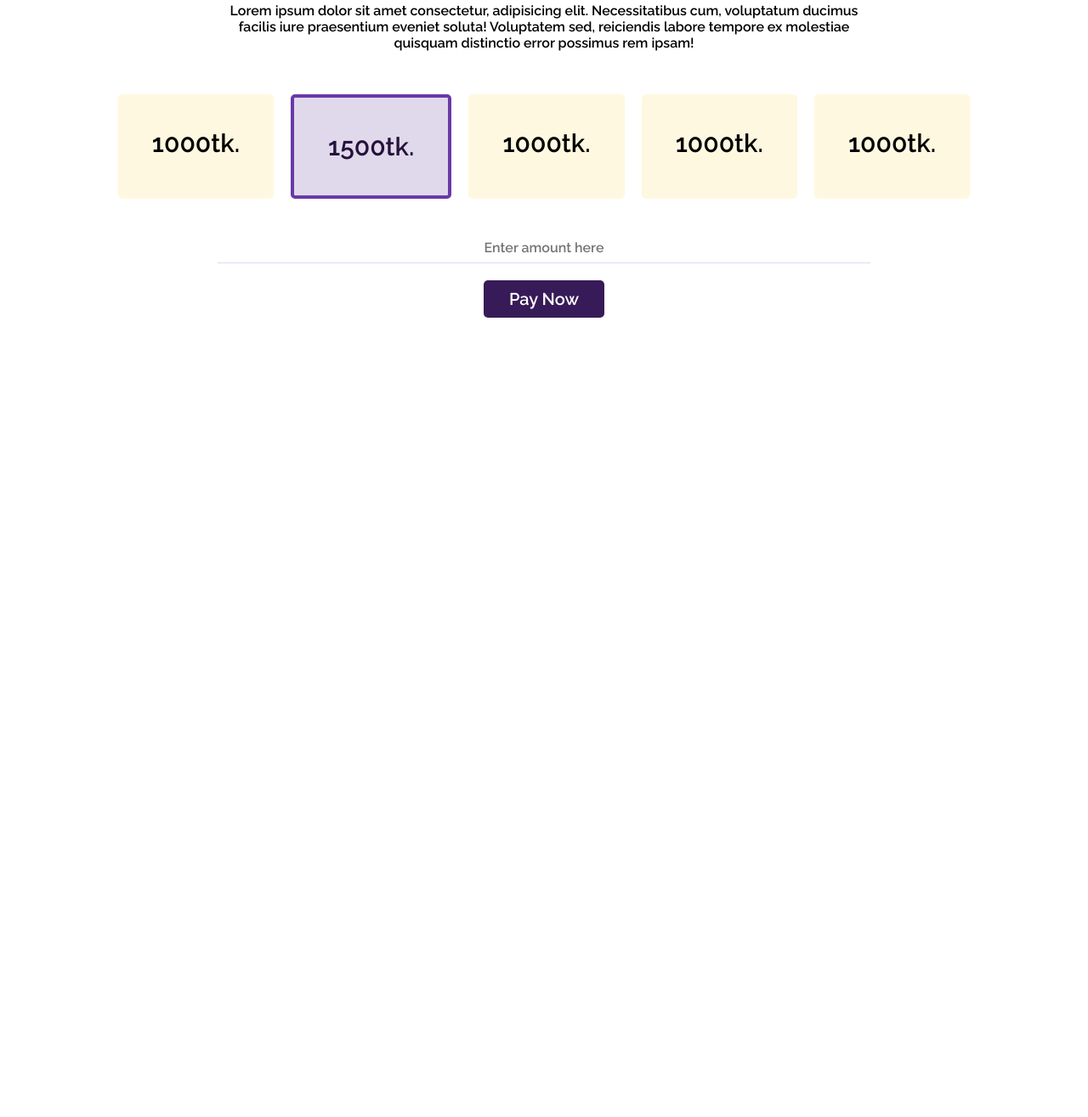
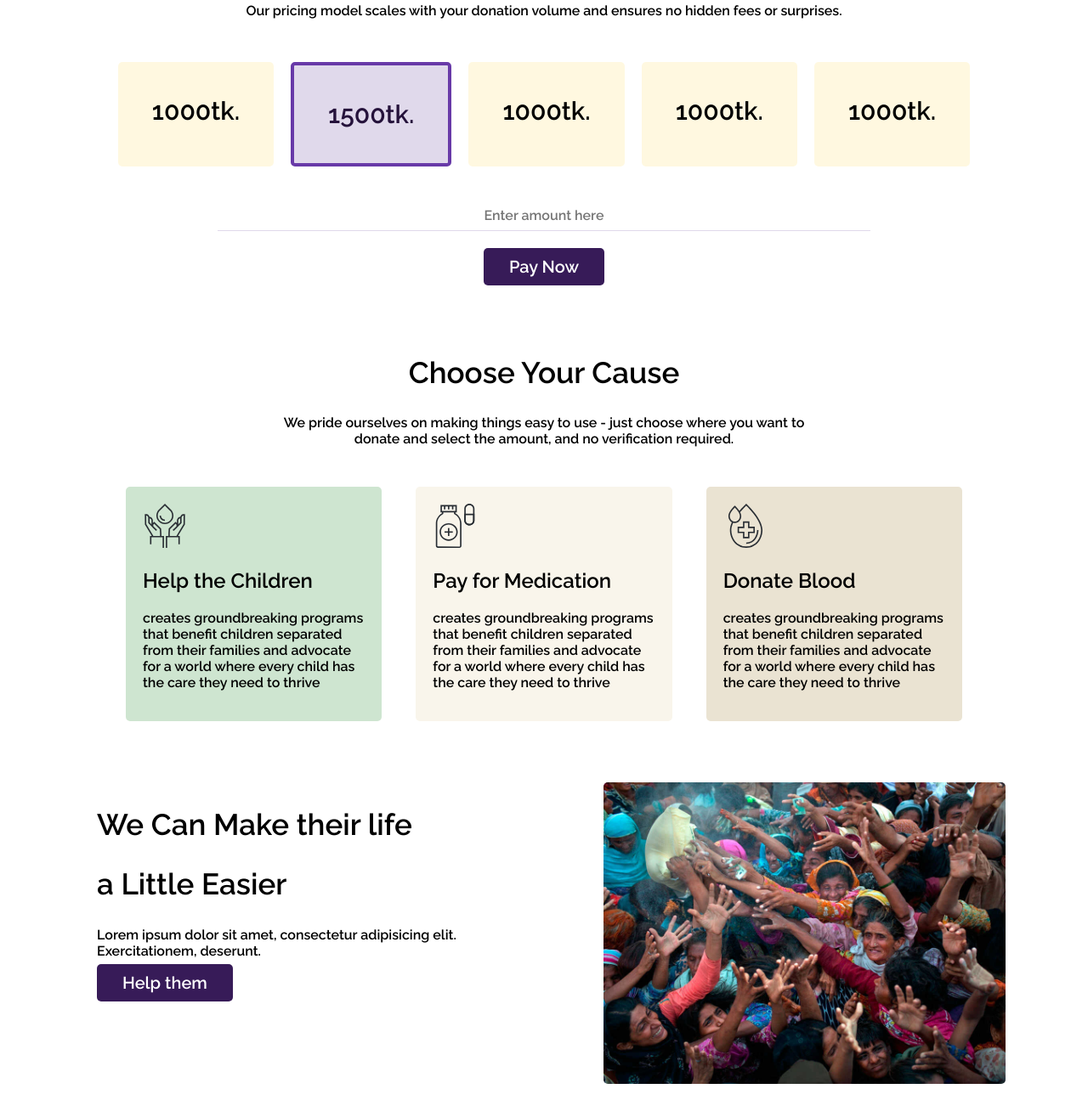
Before and after one commit to KorshedAhmed/donation-site, a plain HTML site: page index.html in a window 1280 px wide. Shown: the part 709-2024 px from the top of the page at 85% size. Before the commit the page ends 1123 px from the top, so only its background shows below. Drawn offline with Linux system fonts and the light colour scheme.

Commit message:
extra section added

```diff
--- a/index.html
+++ b/index.html
@@ -27,10 +27,8 @@
     <!-- amount section  -->
     <section class="amount-section">
         <h1>Select your amount</h1>
-        <p>Lorem ipsum dolor sit amet consectetur, adipisicing elit. Necessitatibus cum, voluptatum ducimus facilis iure
-            praesentium eveniet soluta! Voluptatem sed, reiciendis labore tempore ex molestiae quisquam distinctio error
-            possimus rem ipsam!</p>
-        <div class="flex-container">
+        <p>Our pricing model scales with your donation volume and ensures no hidden fees or surprises.</p>
+        <div class="flex-container amount-select">
             <p>1000tk.</p>
             <p id="special-amount">1500tk.</p>
             <p>1000tk.</p>
@@ -46,6 +44,42 @@
         </div>
 
     </section>
+    <section class="choose-section">
+        <h1>Choose Your Cause</h1>
+        <p>We pride ourselves on making things easy to use - just choose where you want to donate and select the amount,
+            and no verification required.</p>
+        <div class="flex-container">
+            <div id="left-box" class="box">
+                <img src="/icons/icon13.svg" alt="">
+                <h2>Help the Children</h2>
+                <p>creates groundbreaking programs that benefit children separated from their families and advocate for
+                    a world where every child has the care they need to thrive</p>
+            </div>
+            <div id="mid-box" class="box">
+                <img src="/icons/medicine.svg" alt="">
+                <h2>Pay for Medication</h2>
+                <p>creates groundbreaking programs that benefit children separated from their families and advocate for
+                    a world where every child has the care they need to thrive</p>
+            </div>
+            <div id="right-box" class="box">
+                <img src="/icons/blood.svg" alt="">
+                <h2>Donate Blood</h2>
+                <p>creates groundbreaking programs that benefit children separated from their families and advocate for
+                    a world where every child has the care they need to thrive</p>
+            </div>
+        </div>
+    </section>
+    <section class="extra-section">
+        <div class="half-width">
+            <h1>We Can Make their life</h1>
+            <h1>a Little Easier</h1>
+            <p>Lorem ipsum dolor sit amet, consectetur adipisicing elit. Exercitationem, deserunt.</p>
+            <a class="btn-style" href="#">Help them</a>
+        </div>
+        <div class="half-width">
+            <img src="/images/donation6.jpg" alt="">
+        </div>
+    </section>
 
 </body>
 
--- a/style.css
+++ b/style.css
@@ -50,10 +50,9 @@ section {
 .flex-container {
     display: flex;
     justify-content: center;
-    /* padding-bottom: 20px; */
 }
 
-.flex-container p {
+.amount-select p {
     font-size: 30px;
     padding: 40px;
     margin: 10px;
@@ -77,3 +76,53 @@ section {
     padding: 8px 0;
     margin: 30px;
 }
+
+.choose-section {
+    padding: 1% 10%;
+}
+
+.choose-section>p {
+    padding: 0 20% 2% 20%;
+}
+
+.box {
+    text-align: left;
+    padding: 20px 20px;
+    margin: 10px 20px;
+    border-radius: 5px;
+}
+
+.box img {
+    width: 20%;
+}
+
+#left-box {
+    background-color: #CEE5D0;
+}
+
+#mid-box {
+    background-color: #F9F5EB;
+}
+
+#right-box {
+    background-color: #EAE3D2;
+}
+
+.extra-section {
+    display: flex;
+    padding: 0 5%;
+}
+
+.half-width {
+    width: 50%;
+    text-align: left;
+    padding-left: 50px;
+}
+
+.half-width h1 {}
+
+.half-width img {
+    width: 90%;
+    margin-left: 20px;
+    border-radius: 5px;
+}
```
